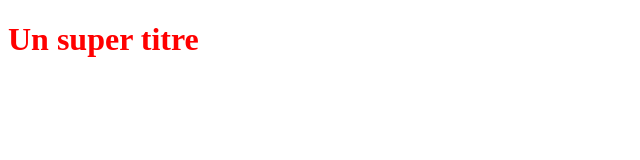
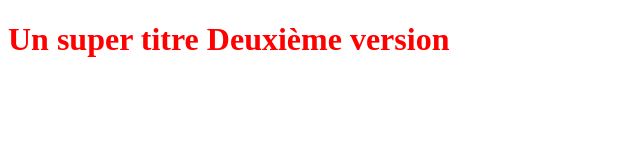
Before and after one commit to Yollow-dev/projet1, a plain HTML site: page index.html in a window 1280 px wide. Shown: the whole page, without its empty margins (0-640 px from the left). Drawn offline with Linux system fonts and the light colour scheme.

Commit message:
Modification index 2e version

```diff
--- a/index.html
+++ b/index.html
@@ -5,6 +5,6 @@
    <link rel="stylesheet" type="text/css" href="styles.css">
 </head>
 <body>
-   <h1>Un super titre</h1>
+   <h1>Un super titre Deuxième version</h1>
 </body>
 </html>
```
